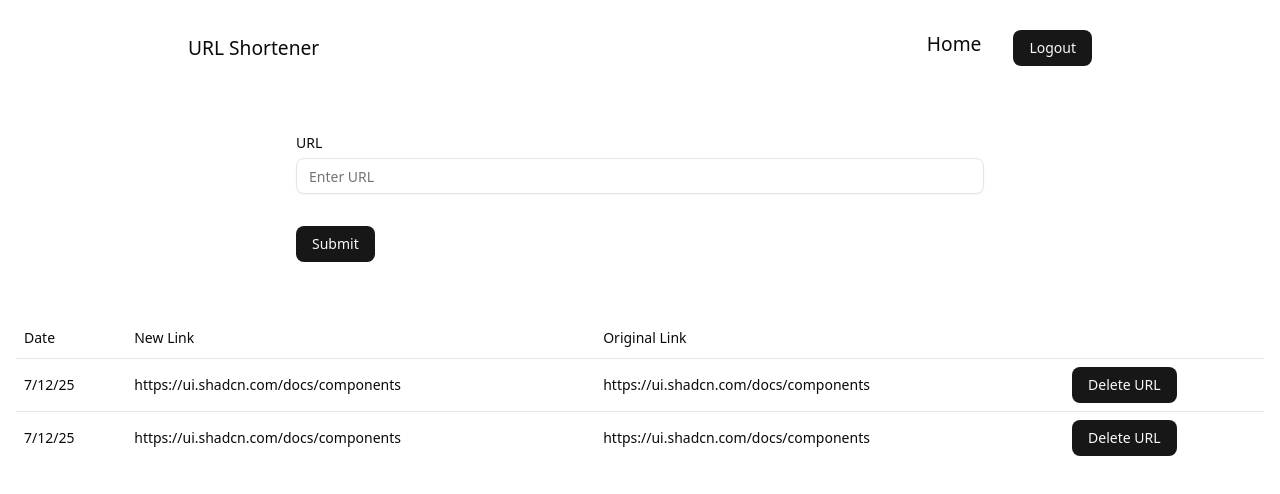
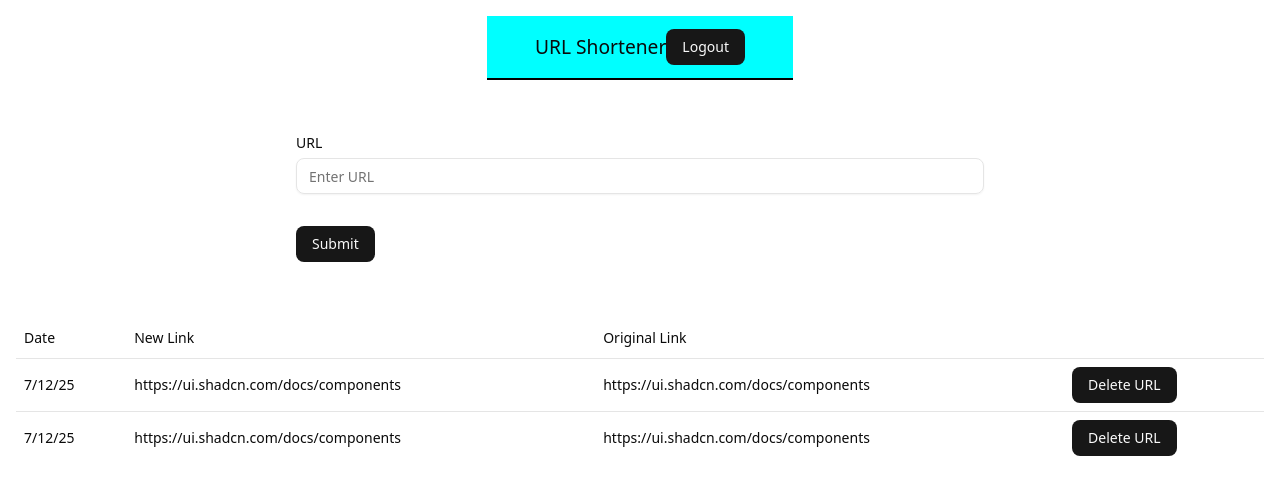
Before and after one commit to ykdot/url-shortener-full-stack, a Next.js app: page /1 in a window 1280 px wide. Shown: the top 494 px of the page. Built offline with nearby package versions, Linux system fonts and the light colour scheme.

Commit message:
made minor change to MainHeader css

```diff
--- a/components/MainHeader/MainHeader.module.css
+++ b/components/MainHeader/MainHeader.module.css
@@ -1,6 +1,6 @@
 .main {
   margin: auto;
-  width: 1000px;
+  /* width: 1000px; */
   display: flex;
   flex-direction: row;
   justify-content: space-between;
@@ -9,6 +9,10 @@
   padding-left: 3rem;
   padding-right: 3rem;
   font-size: 1.2rem;
+  border-style: solid;
+  border-color: black;
+  border-width: 0 0 2px 0;
+  background-color: aqua;
 }
 
 .logo-click {
--- a/components/MainHeader/MainHeader.tsx
+++ b/components/MainHeader/MainHeader.tsx
@@ -24,11 +24,6 @@ function MainHeader() {
 
       <nav className={styles['nav-list']}>
         <ul>
-          <li>
-            <Link href="/">Home</Link>
-          </li>
-        </ul>
-        <ul>
           <Button>Logout</Button>
         </ul>
       </nav>
```
